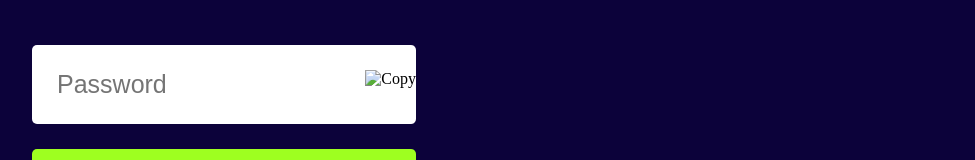
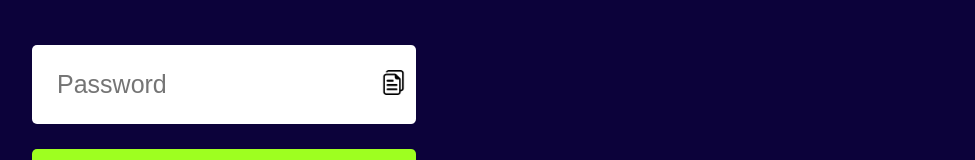
Before and after one commit to Ishan-Shetty/password-generator, a plain HTML site: page src/generate.html in a window 1280 px wide. Shown: the part 619-779 px from the top of the page, without its empty margins (96-1071 px from the left). Drawn offline with nearby package versions, Linux system fonts and the light colour scheme.

Commit message:
minor change

```diff
--- a/src/generate.html
+++ b/src/generate.html
@@ -15,7 +15,7 @@
         </div>
         <div class="box" id="password-box">
             <input type="text" id="password" placeholder="Password">
-            <img onclick="copyPassword()" src="img/copy.png" alt="Copy">
+            <img onclick="copyPassword()" src="./copy.png" alt="Copy">
         </div>
         <div class="btn">
             <button onclick="randomPassword()">Generate Password</button>
```
